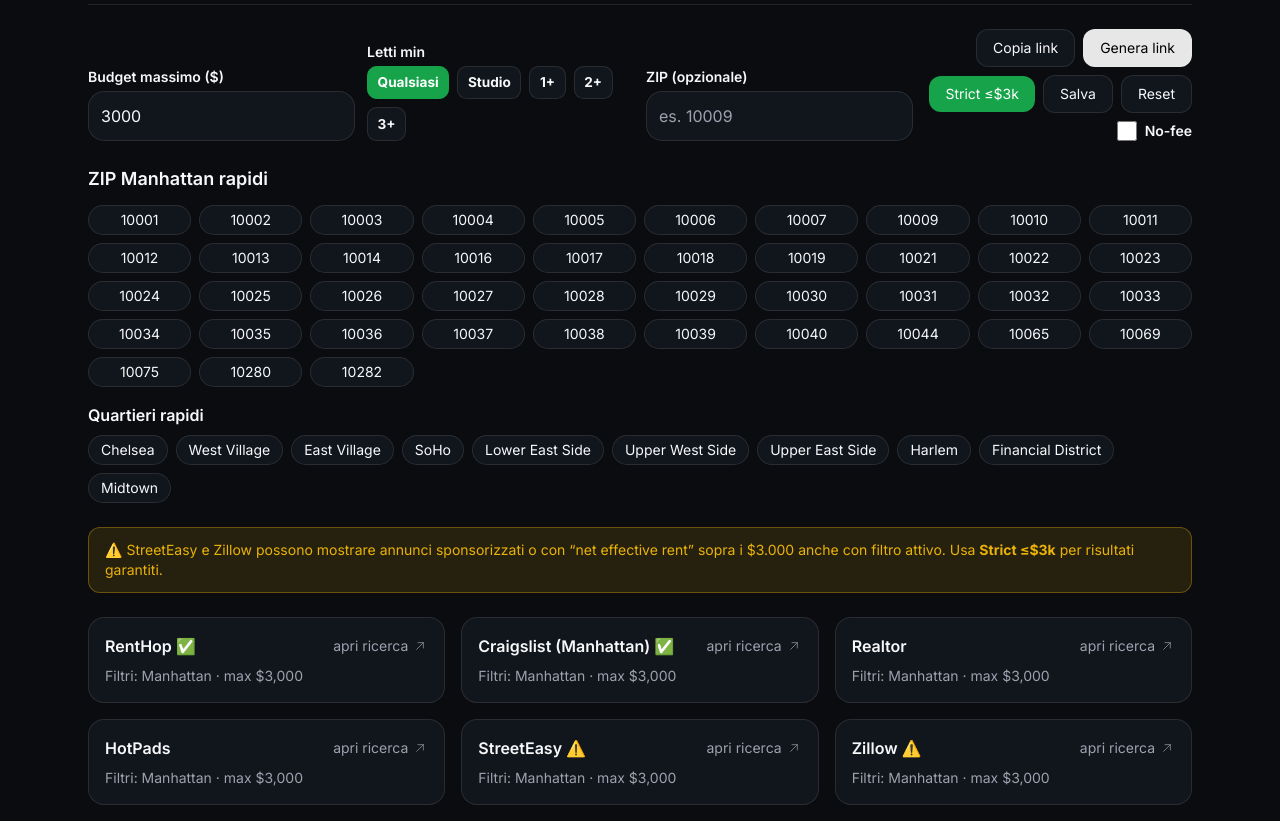
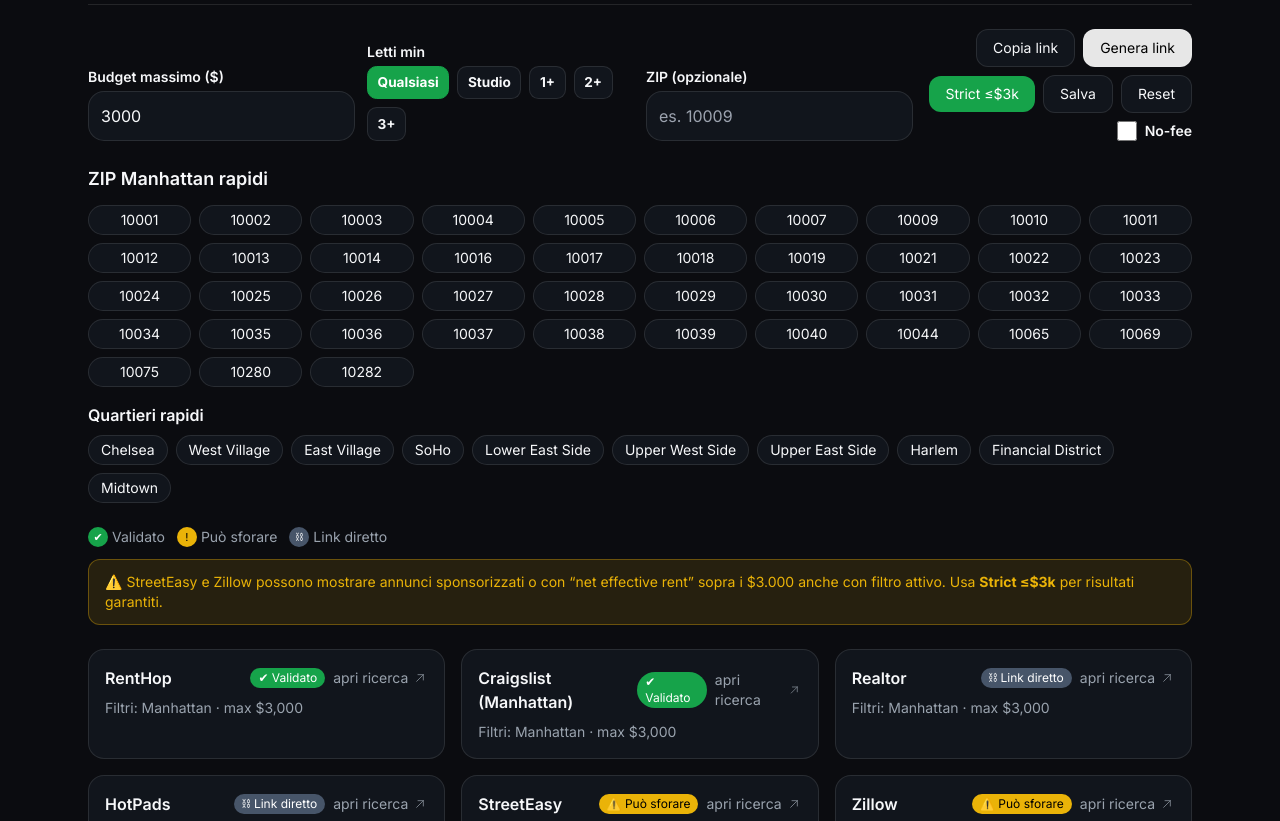
Before and after one commit to GGSUP1/RENT-FINDER-MANHATTAN, a website: page index.html in a window 1280 px wide. Shown: the part 116-937 px from the top of the page. Drawn offline with nearby package versions, Linux system fonts and the light colour scheme.

Commit message:
Update index.html

```diff
--- a/index.html
+++ b/index.html
@@ -4,7 +4,7 @@
   <meta charset="utf-8" />
   <meta name="viewport" content="width=device-width, initial-scale=1" />
   <title>KeyCap NYC — Affitti a Manhattan ≤ $3.000</title>
-  <meta name="description" content="KeyCap NYC: affitti a Manhattan entro $3.000 con link diretti ai principali portali (StreetEasy, Zillow, RentHop, Craigslist, Realtor). Filtri rapidi, ZIP e strict mode." />
+  <meta name="description" content="KeyCap NYC: affitti a Manhattan entro $3.000 con link diretti ai principali portali (StreetEasy, Zillow, RentHop, Craigslist, Realtor, HotPads). Filtri rapidi, ZIP e strict mode." />
   <script src="https://cdn.tailwindcss.com"></script>
 
   <!-- Inter font -->
@@ -17,9 +17,9 @@
     .card{ transition: transform .15s ease, box-shadow .15s ease; }
     .card:hover{ transform: translateY(-2px); box-shadow: 0 8px 24px rgba(0,0,0,.14); }
 
-    /* Theme tokens (light) */
+    /* Theme tokens (dark) */
     :root{
-      --bg: #0b0c10;        /* dark base */
+      --bg: #0b0c10;
       --fg: #f7f8fa;
       --surface: #11151c;
       --muted: #9aa3ae;
@@ -40,8 +40,8 @@
 
     /* SOLO per i bottoni "Letti min": più compatti */
     .beds-btn{
-      padding: .35rem .6rem;      /* px-2 py-[~] */
-      font-size: .85rem;          /* text-sm-ish */
+      padding: .35rem .6rem;
+      font-size: .85rem;
       border-radius: .6rem;
       border: 1px solid var(--border);
       background: var(--surface);
@@ -52,7 +52,6 @@
     .beds-btn:hover{ background: rgba(22,163,74,.10); border-color: var(--accent); }
     .beds-active{ background: var(--accent) !important; color:#fff !important; border-color: var(--accent) !important; }
 
-    /* Inputs */
     input[type=number]::-webkit-outer-spin-button,
     input[type=number]::-webkit-inner-spin-button{ -webkit-appearance: none; margin: 0; }
     input[type="checkbox"]{ accent-color: var(--accent); }
@@ -87,7 +86,7 @@
       </div>
     </header>
 
-    <!-- ====== CONTROLS ====== -->
+    <!-- ====== CONTROLLI ====== -->
     <section class="grid md:grid-cols-4 gap-3 items-end mb-6">
       <div>
         <label class="block text-sm font-semibold mb-1" for="maxRent">Budget massimo ($)</label>
@@ -129,7 +128,6 @@
     <!-- ====== ZIP PILLS ====== -->
     <section class="mt-6 mb-2">
       <h2 class="text-lg font-semibold mb-3">ZIP Manhattan rapidi</h2>
-      <!-- griglia ordinata e compatta -->
       <div id="zipPills" class="grid grid-cols-6 sm:grid-cols-8 md:grid-cols-10 gap-2 mt-1 text-sm"></div>
     </section>
 
@@ -139,8 +137,26 @@
       <div id="hoodPills" class="flex flex-wrap gap-2"></div>
     </section>
 
+    <!-- ====== LEGENDA BADGE ====== -->
+    <section class="mt-6">
+      <div class="flex flex-wrap items-center gap-3 text-sm text-muted">
+        <span class="inline-flex items-center gap-1">
+          <span class="inline-flex items-center justify-center w-5 h-5 rounded-full bg-green-600 text-white text-[11px]">✔</span>
+          Validato
+        </span>
+        <span class="inline-flex items-center gap-1">
+          <span class="inline-flex items-center justify-center w-5 h-5 rounded-full bg-yellow-500 text-black text-[11px]">!</span>
+          Può sforare
+        </span>
+        <span class="inline-flex items-center gap-1">
+          <span class="inline-flex items-center justify-center w-5 h-5 rounded-full bg-slate-600 text-white text-[11px]">⛓</span>
+          Link diretto
+        </span>
+      </div>
+    </section>
+
     <!-- ====== AVVISO ====== -->
-    <section class="mt-6 mb-6">
+    <section class="mt-3 mb-6">
       <div class="rounded-xl px-4 py-3 text-sm border border-[var(--warn-br)] bg-[var(--warn-bg)] text-[var(--warn-fg)]">
         ⚠️ StreetEasy e Zillow possono mostrare annunci sponsorizzati o con “net effective rent” sopra i $3.000 anche con filtro attivo.
         Usa <strong>Strict ≤$3k</strong> per risultati garantiti.
@@ -194,7 +210,7 @@
     };
     const fmt = new Intl.NumberFormat('en-US', { style: 'currency', currency: 'USD', maximumFractionDigits: 0 });
 
-    // ===== Stato =====
+    // ===== Stato/Label =====
     function readState(){
       const maxRent = Math.max(0, parseInt(document.getElementById('maxRent').value || '3000', 10));
       const bedsMin = document.getElementById('bedsMin').value;
@@ -205,7 +221,7 @@
     function updateLabel(){ document.getElementById('maxRentLabel').textContent = fmt.format(readState().maxRent); }
     document.getElementById('maxRent').addEventListener('input', updateLabel);
 
-    // ===== Beds segmented =====
+    // ===== Letti min (segment) =====
     (function initBedsSeg(){
       const seg = document.getElementById('bedsSeg');
       const hidden = document.getElementById('bedsMin');
@@ -265,45 +281,68 @@
       });
     })();
 
-    // ===== Provider URLs =====
+    // ===== Provider URLs + BADGE =====
+    // status: 'validated' | 'caution' | 'link'
     function getProviderLinks({ maxRent, bedsMin, zip, noFee }){
       const enc = encodeURIComponent;
       const bedsParam = bedsMin ? bedsMin : '';
 
+      // StreetEasy
       let se = `https://streeteasy.com/for-rent/manhattan?max_price=${maxRent}`;
       if (bedsParam) se += `&beds=${bedsParam}`;
       if (noFee) se += `&no_fee=true`;
       if (zip) se += `&search=zip:${zip}`;
 
+      // Zillow
       let zl = `https://www.zillow.com/manhattan-new-york-ny/rentals/?price=0-${maxRent}`;
       if (bedsParam) zl += `&beds=${bedsParam}-_`;
       if (zip) zl = `https://www.zillow.com/homes/for_rent/${zip}_rb/?price=0-${maxRent}`;
 
+      // RentHop
       let rh = `https://www.renthop.com/apartments-for-rent/nyc/manhattan?max_price=${maxRent}`;
       if (bedsParam) rh += `&min_beds=${bedsParam}`;
       if (noFee) rh += `&has_fee=false`;
       if (zip) rh += `&q=${zip}`;
 
+      // Craigslist
       let cl = `https://newyork.craigslist.org/search/mnh/apa?max_price=${maxRent}`;
       if (bedsParam) cl += `&min_bedrooms=${bedsParam}`;
       if (zip) cl += `&query=${enc(zip)}`;
 
+      // Realtor
       let rl = `https://www.realtor.com/apartments/Manhattan_NY/price-na-${maxRent}`;
       if (bedsParam) rl += `/beds-${bedsParam}`;
       if (zip) rl = `https://www.realtor.com/apartments/${zip}/price-na-${maxRent}`;
 
+      // HotPads
       let hp = `https://hotpads.com/manhattan-new-york-ny/apartments-for-rent?price=-${maxRent}`;
       if (bedsParam) hp += `&beds=${bedsParam}`;
       if (zip) hp = `https://hotpads.com/${zip}/apartments-for-rent?price=-${maxRent}`;
 
       return [
-        { name: 'RentHop ✅', url: rh },
-        { name: 'Craigslist (Manhattan) ✅', url: cl },
-        { name: 'Realtor', url: rl },
-        { name: 'HotPads', url: hp },
-        { name: 'StreetEasy ⚠️', url: se },
-        { name: 'Zillow ⚠️', url: zl },
+        { name: 'RentHop',               url: rh, status: 'validated' },
+        { name: 'Craigslist (Manhattan)',url: cl, status: 'validated' },
+        { name: 'Realtor',               url: rl, status: 'link'      },
+        { name: 'HotPads',               url: hp, status: 'link'      },
+        { name: 'StreetEasy',            url: se, status: 'caution'   },
+        { name: 'Zillow',                url: zl, status: 'caution'   },
       ];
+    }
+
+    function badgeHTML(status){
+      if (status === 'validated') {
+        return `<span class="inline-flex items-center gap-1 text-xs px-2 py-0.5 rounded-full bg-green-600 text-white">
+                  ✔ Validato
+                </span>`;
+      }
+      if (status === 'caution') {
+        return `<span class="inline-flex items-center gap-1 text-xs px-2 py-0.5 rounded-full bg-yellow-500 text-black">
+                  ⚠️ Può sforare
+                </span>`;
+      }
+      return `<span class="inline-flex items-center gap-1 text-xs px-2 py-0.5 rounded-full bg-slate-600 text-white">
+                ⛓ Link diretto
+              </span>`;
     }
 
     function buildProviderCards(){
@@ -319,12 +358,15 @@
         a.innerHTML = `
           <div class="flex items-center justify-between mb-2">
             <h3 class="font-semibold">${pr.name}</h3>
+            <div class="flex items-center gap-2">
+              ${badgeHTML(pr.status)}
               <span class="inline-flex items-center gap-1 text-sm text-muted">
                 apri ricerca
                 <svg width="16" height="16" viewBox="0 0 24 24" fill="none" class="opacity-70">
                   <path d="M7 17L17 7M17 7H9M17 7v8" stroke="currentColor" stroke-width="1.5" stroke-linecap="round" stroke-linejoin="round"/>
                 </svg>
               </span>
+            </div>
           </div>
           <p class="text-sm text-muted">
             Filtri: Manhattan · max ${fmt.format(maxRent)}${zip?` · ZIP ${zip}`:''}${bedsMin?` · ${bedsMin}+ letti`:''}${noFee?` · no-fee`:''}
```
Lines whose indentation alone changed are shown as unchanged.
